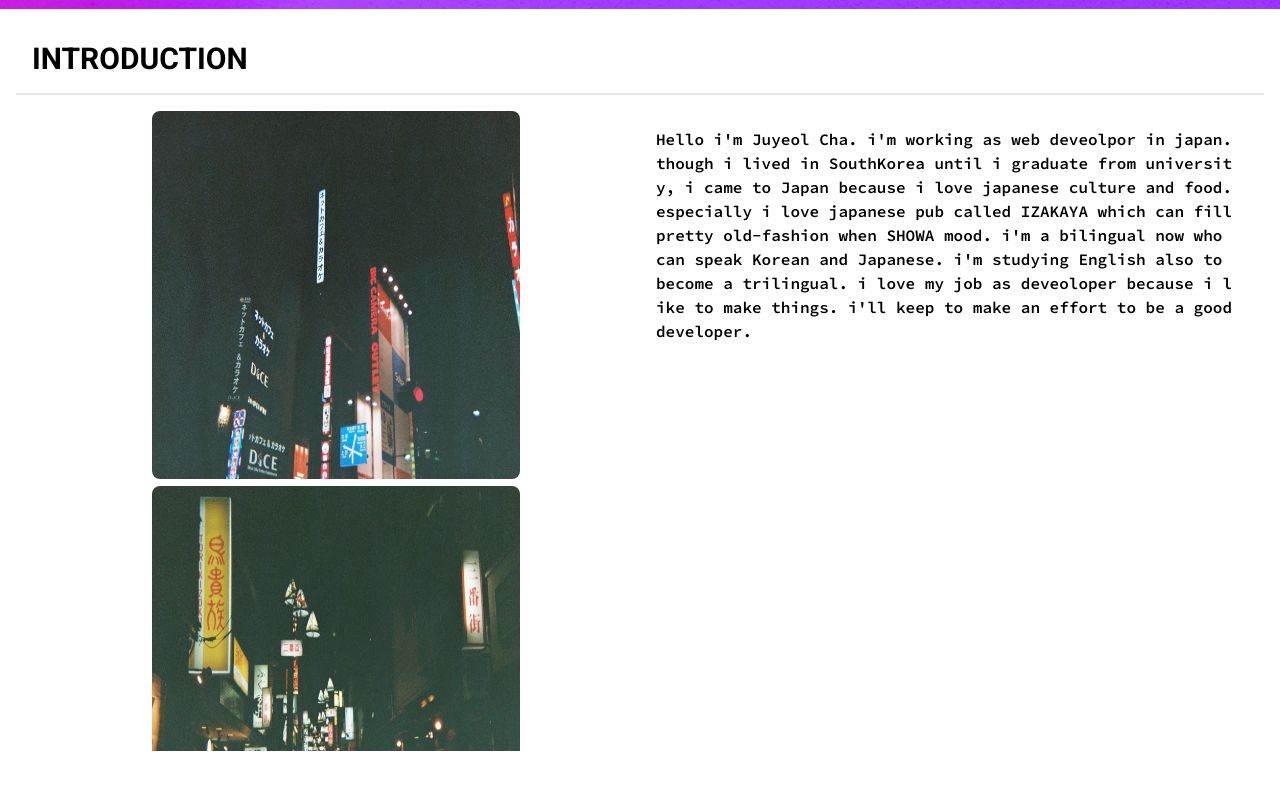
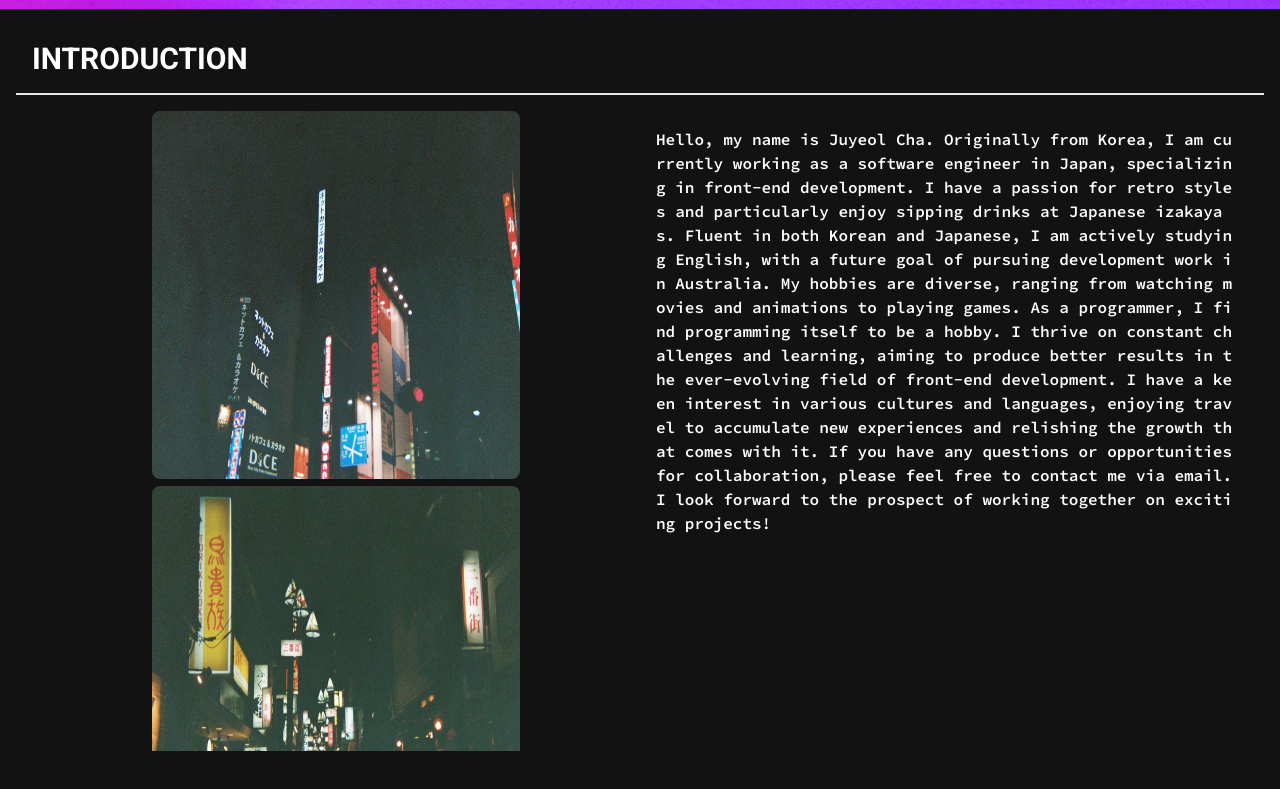
Before and after one commit to jooyeal/yoru-homepage-nextjs, a Next.js app: page / in a window 1280 px wide. Shown: the part 791-1580 px from the top of the page. Built offline with nearby package versions, Linux system fonts and the light colour scheme.

Commit message:
fix: contents

```diff
--- a/components/Introduction.tsx
+++ b/components/Introduction.tsx
@@ -99,13 +99,13 @@ function Introduction({ sectionRef }: Props) {
           className="w-1/2 p-4 font-introduction overflow-auto hidden-scrollbar break-all mobile:text-xs"
           style={{ height: "calc(100vh - 10rem)" }}
         >
-          {`Hello i'm Juyeol Cha. i'm working as web deveolpor in japan. though i
-          lived in SouthKorea until i graduate from university, i came to Japan
-          because i love japanese culture and food. especially i love japanese
-          pub called IZAKAYA which can fill pretty old-fashion when SHOWA mood.
-          i'm a bilingual now who can speak Korean and Japanese. i'm studying
-          English also to become a trilingual. i love my job as deveoloper
-          because i like to make things. i'll keep to make an effort to be a good developer.`}
+          {`Hello, my name is Juyeol Cha. Originally from Korea, I am currently working as a software engineer in Japan, specializing in front-end development. I have a passion for retro styles and particularly enjoy sipping drinks at Japanese izakayas. Fluent in both Korean and Japanese, I am actively studying English, with a future goal of pursuing development work in Australia.
+
+My hobbies are diverse, ranging from watching movies and animations to playing games. As a programmer, I find programming itself to be a hobby. I thrive on constant challenges and learning, aiming to produce better results in the ever-evolving field of front-end development.
+
+I have a keen interest in various cultures and languages, enjoying travel to accumulate new experiences and relishing the growth that comes with it.
+
+If you have any questions or opportunities for collaboration, please feel free to contact me via email. I look forward to the prospect of working together on exciting projects!`}
         </div>
       </div>
     </Section>
--- a/components/SideMenu.tsx
+++ b/components/SideMenu.tsx
@@ -19,8 +19,10 @@ function SideMenu({}: Props) {
           {theme === "light" ? <IoMdMoon /> : <BsSunFill />}
         </div>
         <div className="p-2 cursor-pointer">
-          <Link href="https://yoru-blog.vercel.app/">
-            <a className="text-xs font-bold">BLOG</a>
+          <Link href="https://yorulog-v2.vercel.app/">
+            <a target="_blank" className="text-xs font-bold">
+              BLOG
+            </a>
           </Link>
         </div>
         <div className="p-2 cursor-pointer">
@@ -32,25 +34,25 @@ function SideMenu({}: Props) {
         </div>
         <div className="p-2 cursor-pointer">
           <Link href="https://www.instagram.com/yoru_cha/">
-            <a>
+            <a target="_blank">
               <BsInstagram />
             </a>
           </Link>
         </div>
         <div className="p-2 cursor-pointer">
           <Link href="https://github.com/jooyeal">
-            <a>
+            <a target="_blank">
               <BsGithub />
             </a>
           </Link>
         </div>
-        <div className="p-2 cursor-pointer">
+        {/* <div className="p-2 cursor-pointer">
           <Link href="/astro">
             <a>
               <GiAstronautHelmet />
             </a>
           </Link>
-        </div>
+        </div> */}
       </div>
     </div>
   );
--- a/pages/_app.tsx
+++ b/pages/_app.tsx
@@ -6,7 +6,7 @@ import SideMenu from "../components/SideMenu";
 
 function MyApp({ Component, pageProps }: AppProps) {
   return (
-    <ThemeProvider attribute="class" defaultTheme="light">
+    <ThemeProvider attribute="class" defaultTheme="dark">
       <NextNprogress
         color="#ab47bc"
         startPosition={0.3}
```
Also changed, not shown: 1 other file (tests, documents, lock files or other folders).
